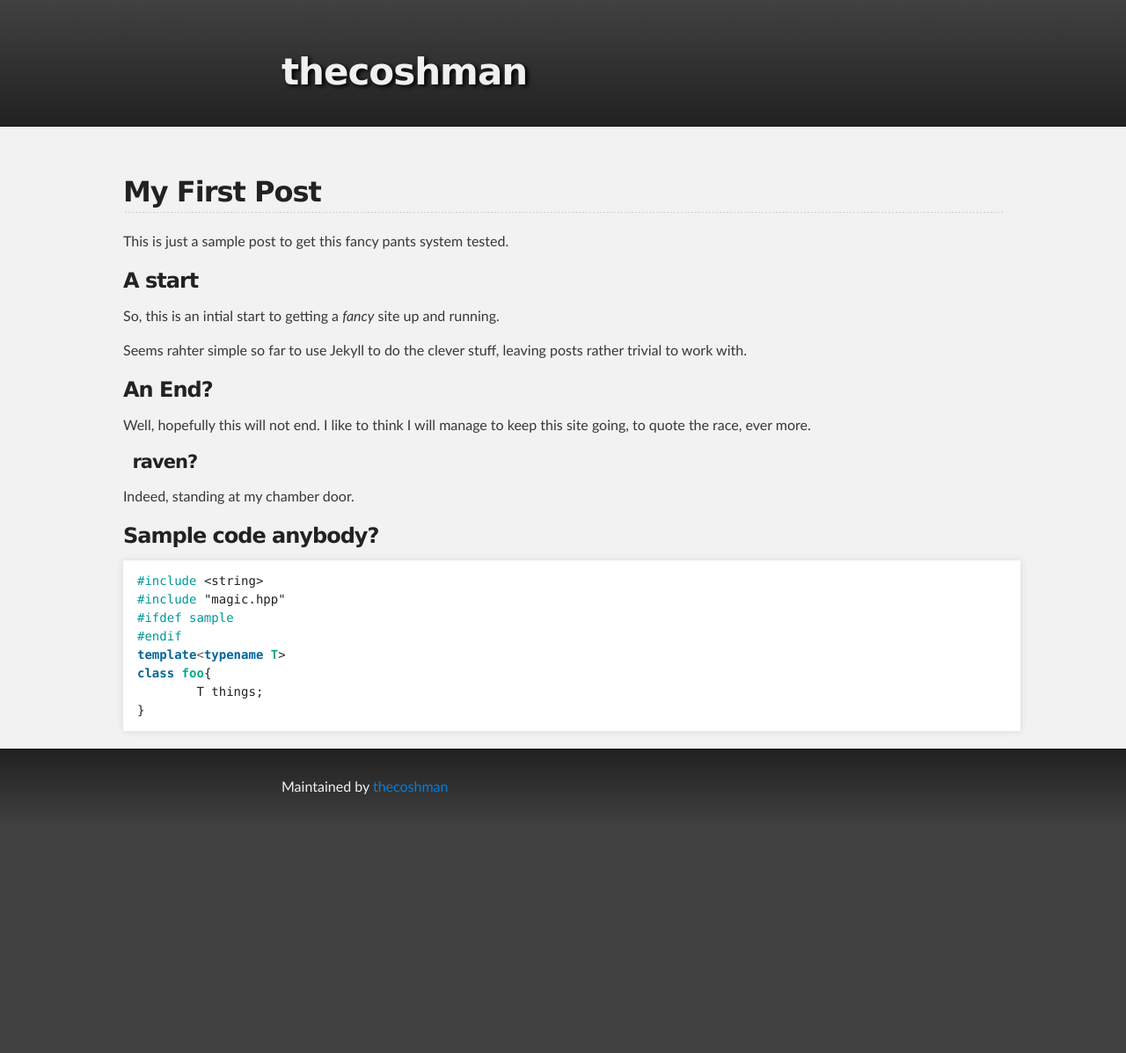
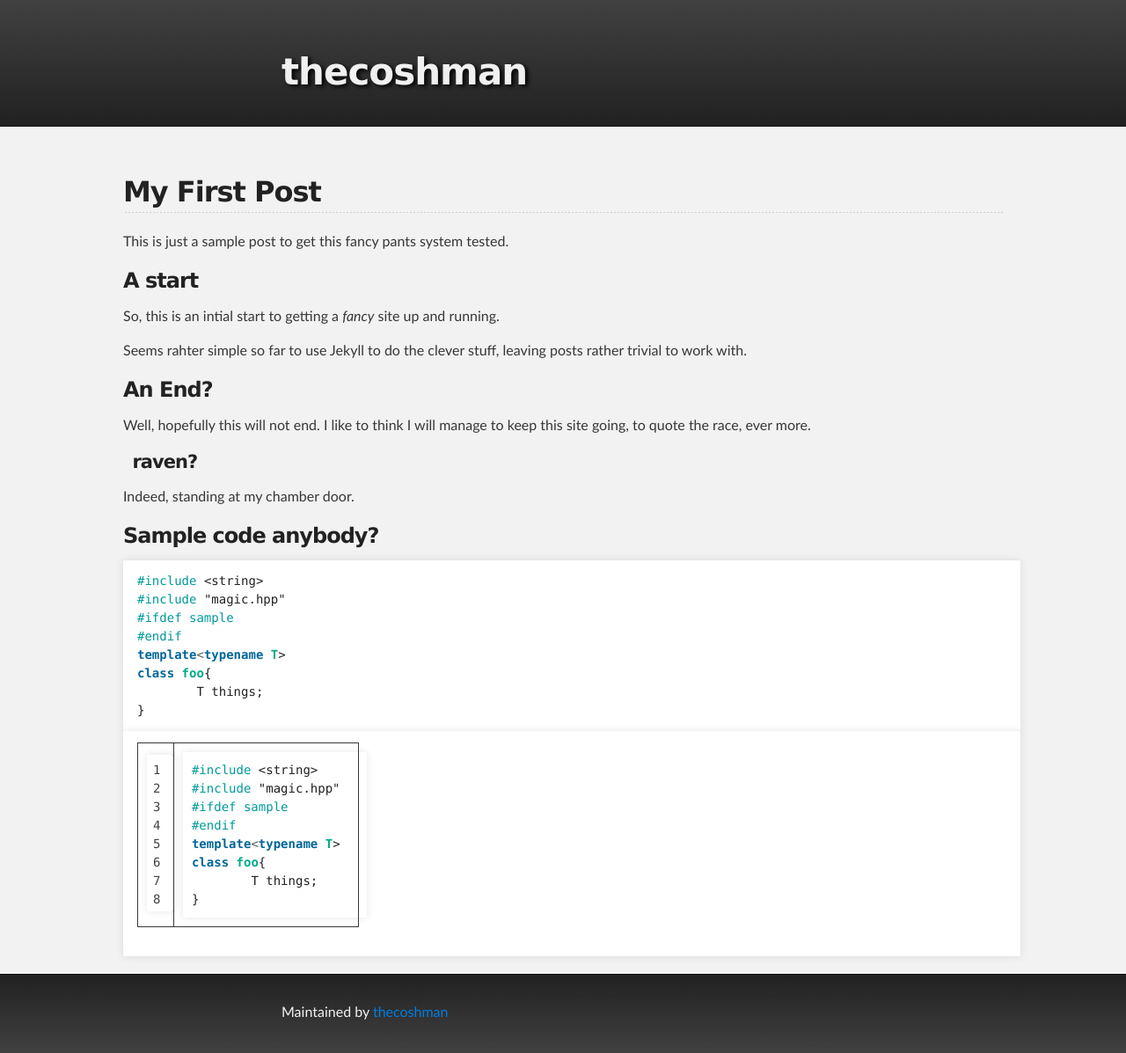
Before and after one commit to thecoshman/thecoshman.github.com, a Jekyll site: the page built from _posts/2013-07-17-sample-post.markdown, in a window 1280 px wide. Shown: the whole page at 88% size. Built offline with Jekyll 4.4.1, drawn with Linux system fonts in a browser that asks for light colours; before the commit the page ends 941 px from its top, so only the background shows below that.

Commit message:
updated style to do line numbers in code samples. Added usage example too.

```diff
--- a/_posts/2013-07-17-sample-post.markdown
+++ b/_posts/2013-07-17-sample-post.markdown
@@ -30,6 +30,17 @@ Indeed, standing at my chamber door.
 #endif
 template<typename T>
 class foo{
+        T things;
+}
+{% endhighlight %}
+
+{% highlight cpp linenos %}
+#include <string>
+#include "magic.hpp"
+#ifdef sample
+#endif
+template<typename T>
+class foo{
 	T things;
 }
 {% endhighlight %}
--- a/css/default.css
+++ b/css/default.css
@@ -1,6 +1,11 @@
 @import url(reset.css);
 @import url(pygment.css);
 @import url(slate.css);
+
+html {
+     overflow-y: -moz-scrollbars-vertical;
+     overflow-y: scroll;
+}
 
 #header_wrap {
   background: -moz-linear-gradient(top, #414141, #212121);
@@ -19,7 +24,7 @@
 }
 
 body {
-	background: #414141;
+  background: #414141;
 }
 
 #project_title a {
@@ -36,17 +41,36 @@ footer a:hover {
 }
 
 .inner{
-	max-width: 1000px;
+  max-width: 1000px;
 }
 
 #header_wrap .inner{
-	max-width: 640px;
+  max-width: 640px;
 }
 
 #footer_wrap .inner{
-	max-width: 640px;
+  max-width: 640px;
 }
 
 h4, h5, h6 {
-margin-left: 0.5em;
+  margin-left: 0.5em;
 }
+
+.lineno {
+  color: #414141;
+  border-right: #414141 solid 1px;
+  padding: 0.25em 0.25em 0.25em 0.5em;
+  -webkit-user-select: none;
+  -moz-user-select: none;
+  -ms-user-select: none;
+  -o-user-select: none;
+  user-select: none;
+}
+
+.lineno:first-of-type {
+  padding-top: 0.5em;
+}
+
+.lineno:flast-of-type {
+  passing-bottom: 0.5em;
+}
--- a/index.html
+++ b/index.html
@@ -16,3 +16,5 @@ title: Home
     {% endfor %}
   </ul>
 </section>
+
+<hr /><p>filler<br />filler<br />filler<br />
```
